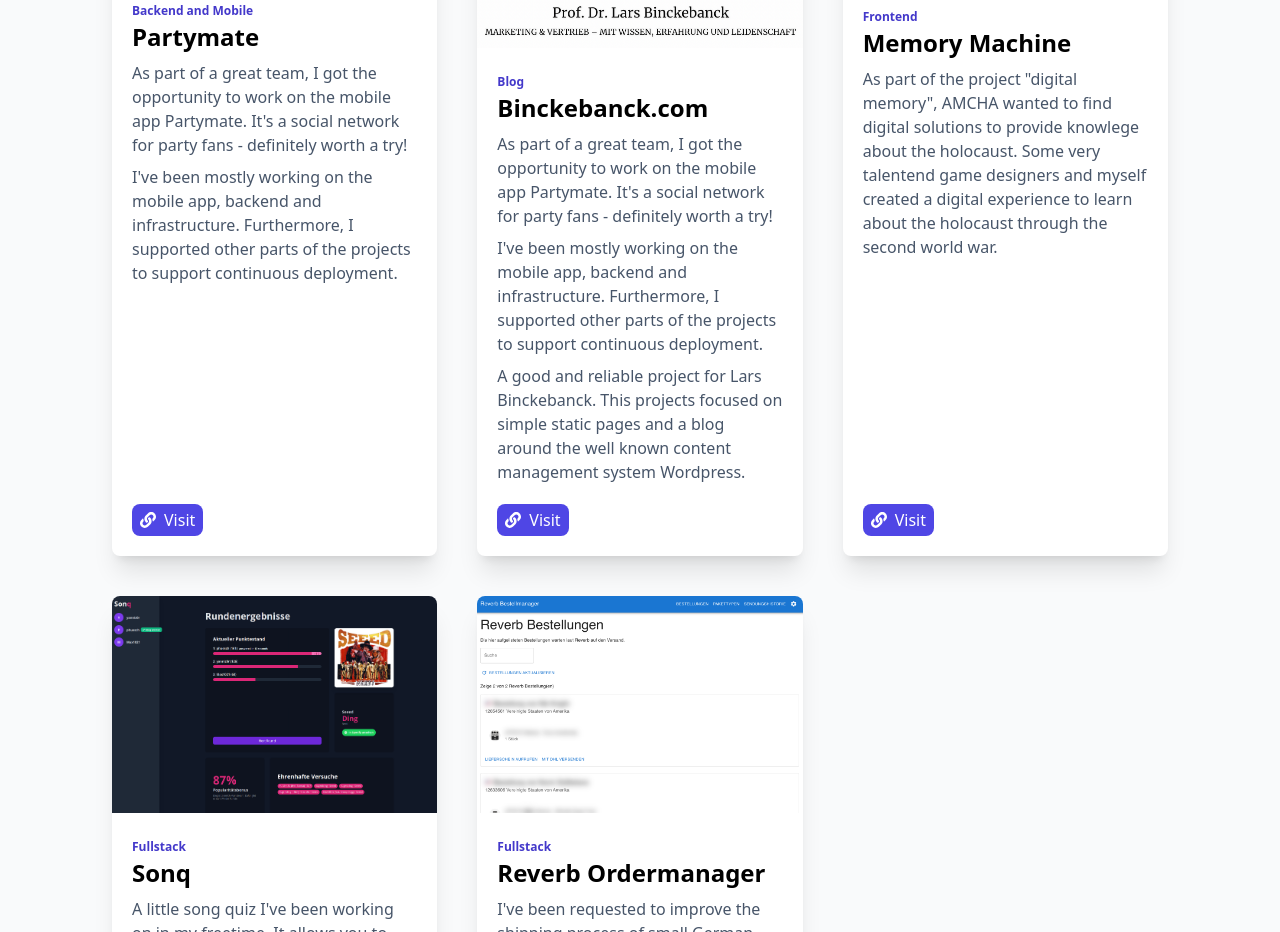
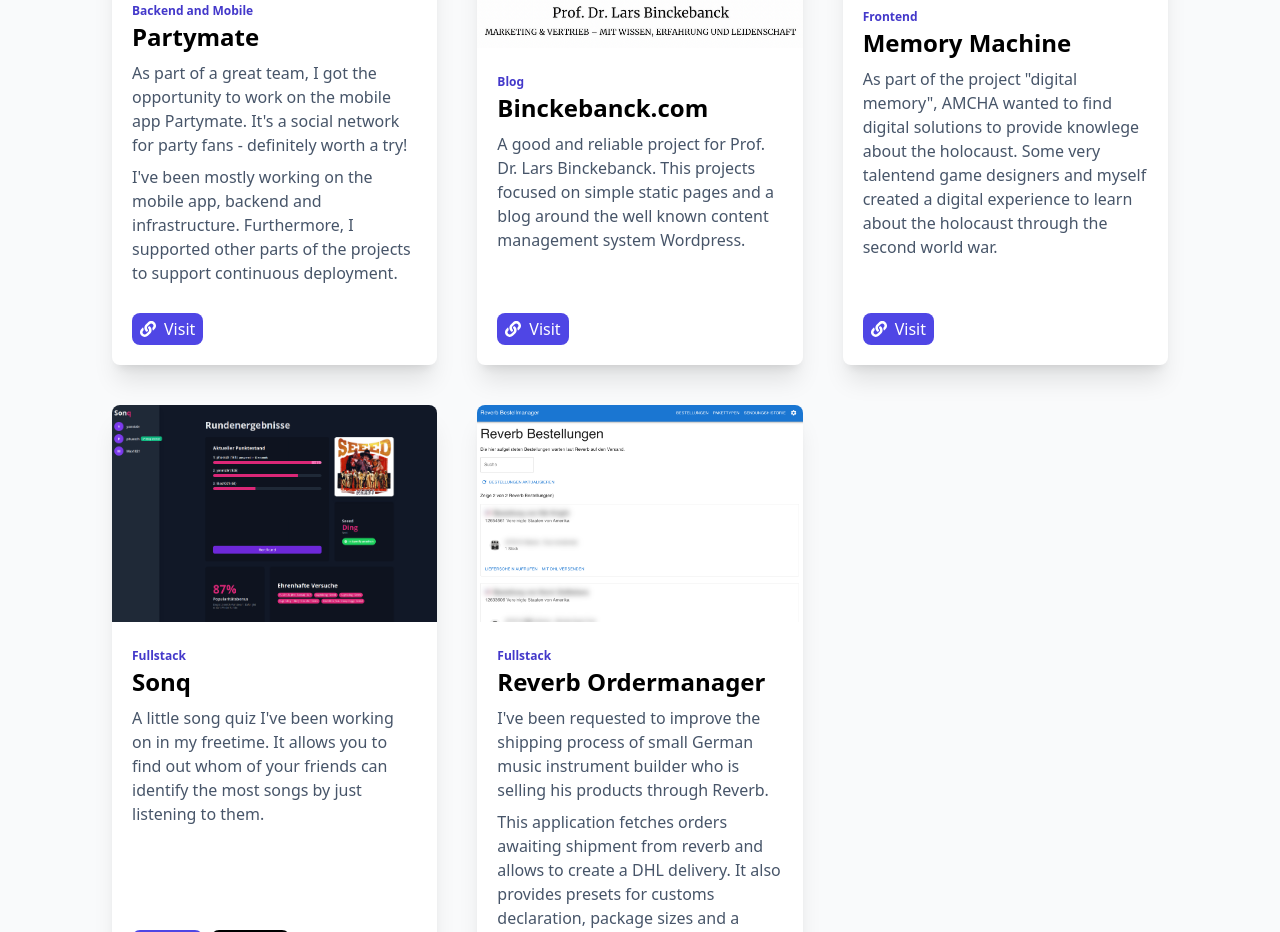
Before and after one commit to yanniz0r/Inseldu.de, a Next.js app: page / in a window 1280 px wide. Shown: the part 1200-2132 px from the top of the page. Built offline with nearby package versions, Linux system fonts and the light colour scheme.

Commit message:
fix: projects text

```diff
--- a/components/pages/index/hero.tsx
+++ b/components/pages/index/hero.tsx
@@ -8,7 +8,7 @@
   const { t } = useTranslation("index-page");
   return (
     <div className="relative h-screen lg:grid lg:grid-cols-2">
-      <div className="relative z-10 flex h-screen w-full items-center bg-gray-100 bg-opacity-50 bg-opacity-90 dark:bg-slate-800 lg:bg-opacity-100 dark:lg:bg-opacity-100">
+      <div className="relative z-10 flex h-screen w-full items-center bg-gray-100 bg-opacity-90 dark:bg-slate-800 lg:bg-opacity-100 dark:lg:bg-opacity-100">
         <div className="flex flex-col gap-5 px-10 lg:px-28">
           <small className="text-2xl font-light text-slate-900 dark:text-slate-200">
             {t("hero.hello")}
--- a/components/pages/index/projects.tsx
+++ b/components/pages/index/projects.tsx
@@ -32,12 +32,7 @@
           imageHeight={470}
           imageURL="/binckebanck.png"
         >
-          <Paragraphs text={t("projects.partymate.description")} />
-          <p>
-            A good and reliable project for Lars Binckebanck. This projects
-            focused on simple static pages and a blog around the well known
-            content management system Wordpress.
-          </p>
+          <Paragraphs text={t("projects.binckebanck.description")} />
         </ProjectCard>
         <ProjectCard
           title={t("projects.memoryMachine.title")}
--- a/locales/en/pages.json
+++ b/locales/en/pages.json
@@ -20,7 +20,7 @@
       "binckebanck": {
         "title": "Binckebanck.com",
         "type": "Blog",
-        "description": "A good and reliable project for Lars Binckebanck. This projects focused on simple static pages and a blog around the well known content management system Wordpress."
+        "description": "A good and reliable project for Prof. Dr. Lars Binckebanck. This projects focused on simple static pages and a blog around the well known content management system Wordpress."
       },
       "memoryMachine": {
         "title": "Memory Machine",
```
